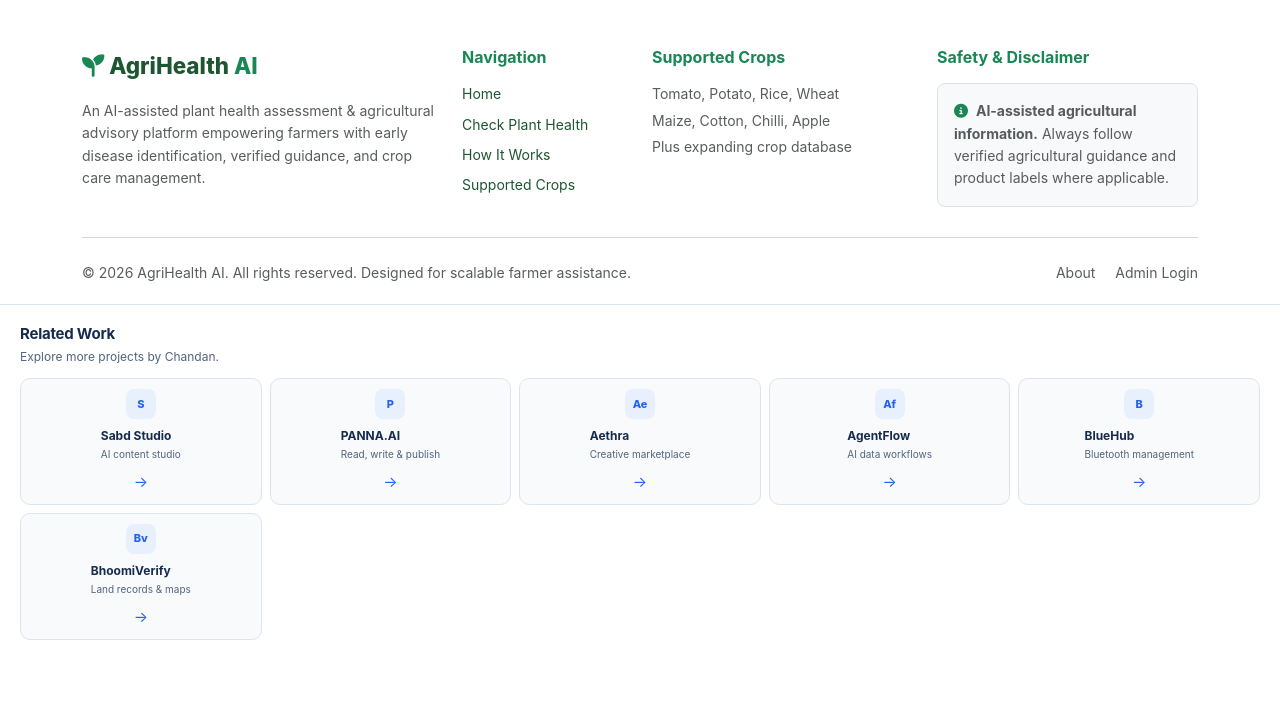
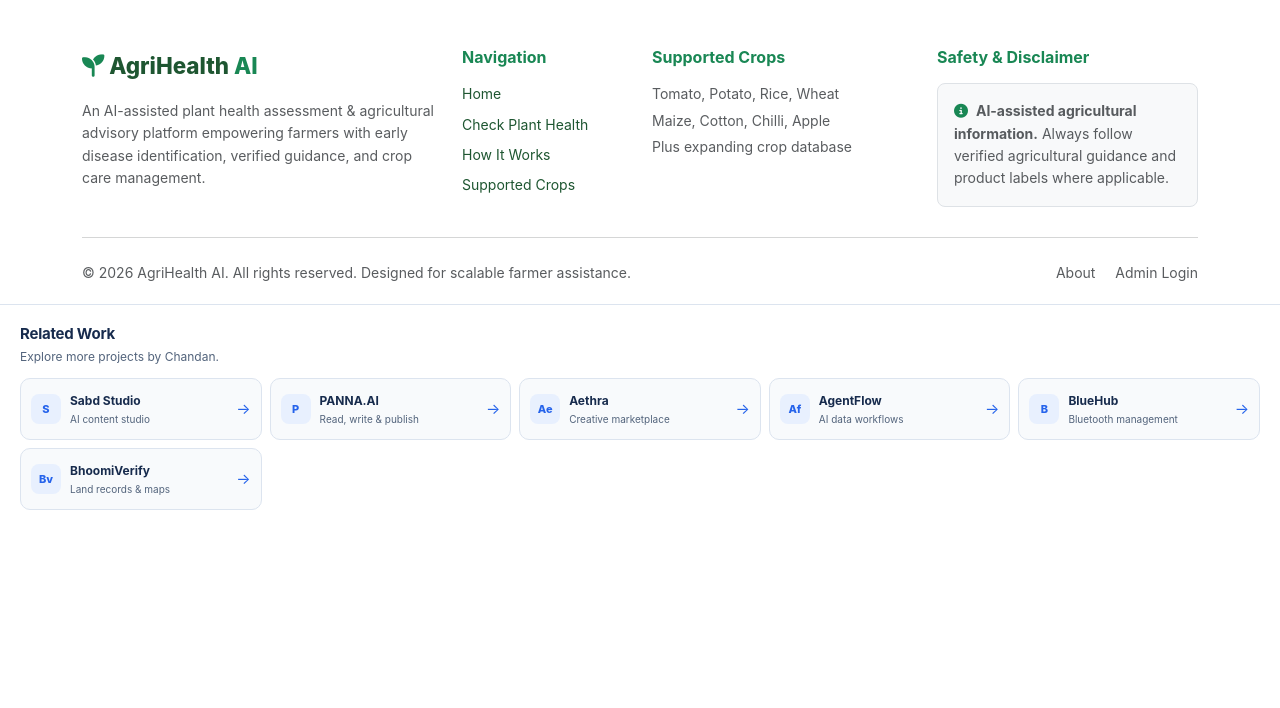
Before and after one commit to chandan326/mini-project, a Django app: page / in a window 1280 px wide. Shown: the part 3956-4664 px from the top of the page. After the commit the page ends 4466 px from the top, so only its background shows below. Run offline with Django 5.2, Linux system fonts and the light colour scheme; data comes from the database, SQL or seed files in the repository; parts of the project's set-up code (start-up, migrations or seed data) failed here and were passed over.

Commit message:
Keep related project cards compact alongside Bootstrap styles

```diff
--- a/templates/related_work.html
+++ b/templates/related_work.html
@@ -14,7 +14,7 @@
 .relatedWork .intro { margin: 0 0 12px; font-size: 12px; line-height: 1.5; color: var(--rw-muted); }
 .relatedWork .grid { display: grid; grid-template-columns: repeat(2, minmax(0, 1fr)); gap: 8px; margin: 0; padding: 0; list-style: none; }
 .relatedWork .grid > li { min-width: 0; margin: 0; padding: 0; list-style: none; }
-.relatedWork .card { box-sizing: border-box; display: flex; align-items: center; gap: 9px; min-height: 62px; height: 100%; padding: 10px; border: 1px solid var(--rw-border); border-radius: 10px; background: var(--rw-card); color: var(--rw-text); text-decoration: none; transition: background .15s ease, border-color .15s ease; }
+.relatedWork .card { box-sizing: border-box; display: flex; flex-direction: row; align-items: center; gap: 9px; min-height: 62px; height: 100%; padding: 10px; border: 1px solid var(--rw-border); border-radius: 10px; background: var(--rw-card); color: var(--rw-text); text-decoration: none; transition: background .15s ease, border-color .15s ease; }
 .relatedWork .card:hover { background: var(--rw-hover); border-color: var(--rw-accent); text-decoration: none; }
 .relatedWork .card:focus-visible { outline: 2px solid var(--rw-accent); outline-offset: 3px; }
 .relatedWork .badge { display: grid; place-items: center; width: 30px; height: 30px; flex: 0 0 30px; border-radius: 8px; background: var(--rw-icon); color: var(--rw-accent); font-size: 11px; font-weight: 800; line-height: 1; padding: 0; }
```
